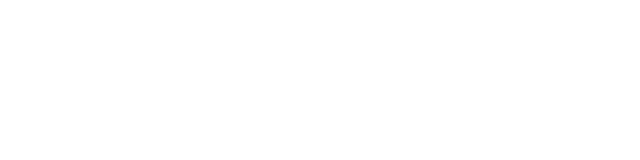
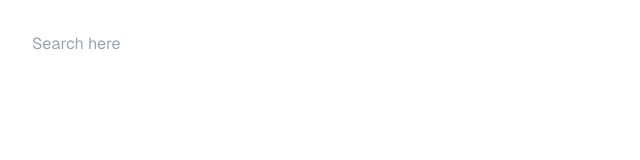
Before and after one commit to mmenanteau/bookinator, a Next.js app: page / in a window 1280 px wide. Shown: the top 160 px of the page, without its empty margins (0-640 px from the left). Built offline with nearby package versions, Linux system fonts and the light colour scheme.

Commit message:
Handle change for search value

```diff
--- a/src/app/page.tsx
+++ b/src/app/page.tsx
@@ -1,11 +1,19 @@
+"use client";
+
+import { useState } from "react";
 import SearchBar from "@/components/SearchBar";
 
-export default function Home() {
+const Home = () => {
+  const [searchValue, setSearchValue] = useState("");
+
   return (
     <div className="font-[family-name:var(--font-geist-sans)]">
       <main className="container mx-auto p-8">
-        <SearchBar />
+        <SearchBar onChange={(value: string) => setSearchValue(value)} />
+        <div>{searchValue}</div>
       </main>
     </div>
   );
-}
+};
+
+export default Home;
--- a/src/components/SearchBar.tsx
+++ b/src/components/SearchBar.tsx
@@ -1,5 +1,17 @@
 "use client";
 
-export default function SearchBar() {
-  return <input type="search" />;
+interface SearchBarProps {
+  onChange: (value: string) => void;
 }
+
+const SearchBar: React.FC<SearchBarProps> = (props: SearchBarProps) => {
+  return (
+    <input
+      type="search"
+      placeholder="Search here"
+      onChange={(event) => props.onChange(event.target.value)}
+    />
+  );
+};
+
+export default SearchBar;
```
